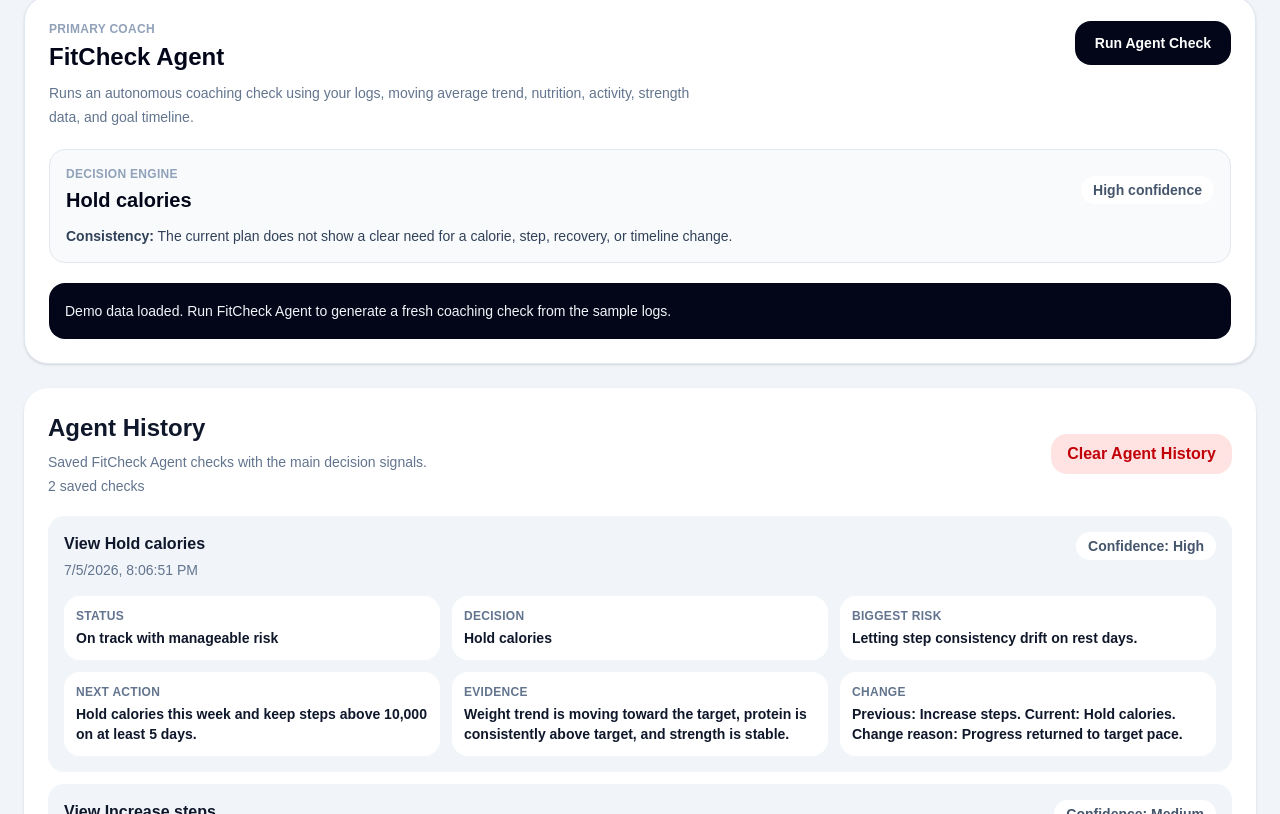
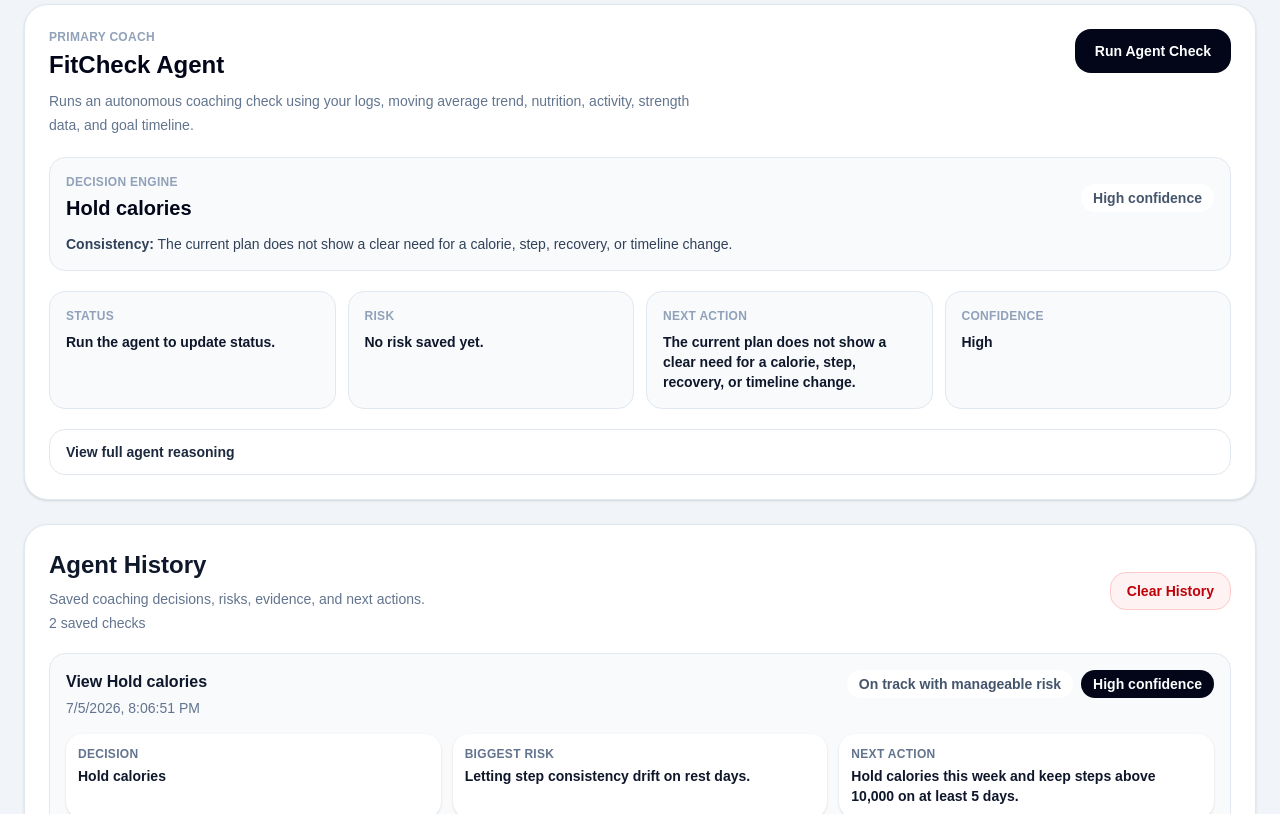
Before and after one commit to ayushs36/fitcheck-ai, a Next.js app: page /coach in a window 1280 px wide. Shown: the part 1986-2800 px from the top of the page. Built offline with nearby package versions, Linux system fonts and the light colour scheme.

Commit message:
Polish Day 58 demo UX

```diff
--- a/components/AIWeeklyReportCard.tsx
+++ b/components/AIWeeklyReportCard.tsx
@@ -8,27 +8,38 @@ export function AIWeeklyReportCard({
   generateAIWeeklyReport: () => void;
 }) {
   return (
-    <section className="rounded-3xl bg-white p-6 shadow-sm">
-      <h2 className="text-2xl font-semibold">AI Weekly Report Generator</h2>
+    <section className="rounded-3xl border border-slate-200 bg-white p-5 shadow-sm md:p-6">
+      <div className="flex flex-col gap-4 md:flex-row md:items-start md:justify-between">
+        <div>
+          <p className="text-xs font-semibold uppercase tracking-wide text-slate-400">
+            Secondary Report
+          </p>
+          <h2 className="mt-1 text-2xl font-semibold">Weekly Coaching Report</h2>
 
-      <p className="mt-2 text-sm text-slate-500">
-        Generates a full AI-powered weekly coaching report using your fitness
-        data.
+          <p className="mt-2 max-w-2xl text-sm leading-6 text-slate-500">
+            A saved weekly summary for reviewing trends after the agent has made
+            the current decision.
           </p>
+        </div>
 
         <button
           onClick={generateAIWeeklyReport}
           disabled={isWeeklyReportLoading}
-        className="mt-5 rounded-2xl bg-slate-900 px-5 py-3 font-semibold text-white disabled:opacity-50"
+          className="w-full rounded-2xl bg-slate-900 px-5 py-3 text-sm font-semibold text-white transition hover:bg-slate-700 disabled:opacity-50 md:w-auto"
         >
-        {isWeeklyReportLoading
-          ? "Generating..."
-          : "Generate AI Weekly Report"}
+          {isWeeklyReportLoading ? "Generating..." : "Generate Report"}
         </button>
+      </div>
 
-      <div className="mt-5 whitespace-pre-wrap rounded-2xl bg-slate-100 p-4 text-slate-700">
+      <details className="mt-5 rounded-2xl border border-slate-200 bg-slate-50">
+        <summary className="cursor-pointer list-none px-4 py-3 text-sm font-semibold text-slate-800">
+          View latest weekly report
+        </summary>
+
+        <div className="whitespace-pre-wrap border-t border-slate-200 p-4 text-sm leading-6 text-slate-700">
           {aiWeeklyReport}
         </div>
+      </details>
     </section>
   );
 }
--- a/components/AgentHistoryCard.tsx
+++ b/components/AgentHistoryCard.tsx
@@ -12,12 +12,12 @@ export function AgentHistoryCard({
   clearAgentHistory: () => void;
 }) {
   return (
-    <section className="rounded-3xl bg-white p-6 shadow-sm">
+    <section className="rounded-3xl border border-slate-200 bg-white p-5 shadow-sm md:p-6">
       <div className="flex flex-col gap-3 md:flex-row md:items-center md:justify-between">
         <div>
           <h2 className="text-2xl font-semibold">Agent History</h2>
           <p className="mt-2 text-sm text-slate-500">
-            Saved FitCheck Agent checks with the main decision signals.
+            Saved coaching decisions, risks, evidence, and next actions.
           </p>
           <p className="mt-1 text-sm text-slate-500">
             {agentHistory.length} saved check
@@ -28,9 +28,9 @@ export function AgentHistoryCard({
         {agentHistory.length > 0 && (
           <button
             onClick={clearAgentHistory}
-            className="rounded-2xl bg-red-100 px-4 py-2 font-semibold text-red-700"
+            className="rounded-2xl border border-red-200 bg-red-50 px-4 py-2 text-sm font-semibold text-red-700 transition hover:bg-red-100"
           >
-            Clear Agent History
+            Clear History
           </button>
         )}
       </div>
@@ -49,7 +49,10 @@ export function AgentHistoryCard({
             const evidence = check.evidence ?? "Open full details to review evidence.";
 
             return (
-              <div key={check.id} className="rounded-2xl bg-slate-100 p-4">
+              <div
+                key={check.id}
+                className="rounded-2xl border border-slate-200 bg-slate-50 p-4"
+              >
                 <button
                   onClick={() =>
                     setExpandedAgentCheckId(isExpanded ? null : check.id)
@@ -66,14 +69,18 @@ export function AgentHistoryCard({
                       </p>
                     </div>
 
-                    <span className="rounded-full bg-white px-3 py-1 text-sm font-semibold text-slate-600">
-                      Confidence: {check.confidence}
-                    </span>
+                    <div className="flex flex-wrap gap-2">
+                      <span className="rounded-full bg-white px-3 py-1 text-sm font-semibold text-slate-600">
+                        {check.status}
+                      </span>
+                      <span className="rounded-full bg-slate-950 px-3 py-1 text-sm font-semibold text-white">
+                        {check.confidence} confidence
+                      </span>
+                    </div>
                   </div>
                 </button>
 
-                <div className="mt-4 grid gap-3 md:grid-cols-3">
-                  <AgentHistoryStat label="Status" value={check.status} />
+                <div className="mt-4 grid gap-3 lg:grid-cols-3">
                   <AgentHistoryStat label="Decision" value={decision} />
                   <AgentHistoryStat
                     label="Biggest Risk"
@@ -83,24 +90,22 @@ export function AgentHistoryCard({
                     label="Next Action"
                     value={nextAction}
                   />
-                  <AgentHistoryStat label="Evidence" value={evidence} />
-                  <AgentHistoryStat
-                    label="Change"
-                    value={check.changeSummary ?? "No previous comparison"}
-                  />
                 </div>
 
                 {isExpanded && (
-                  <div className="mt-4 border-t border-slate-200 pt-4">
-                    <p className="text-sm font-semibold text-slate-700">
-                      Reasoning
-                    </p>
-                    <p className="mt-2 text-slate-700">{evidence}</p>
+                  <div className="mt-4 space-y-4 border-t border-slate-200 pt-4">
+                    <div className="grid gap-3 md:grid-cols-2">
+                      <AgentHistoryStat label="Evidence" value={evidence} />
+                      <AgentHistoryStat
+                        label="Recommendation Change"
+                        value={check.changeSummary ?? "No previous comparison"}
+                      />
+                    </div>
 
                     <p className="text-sm font-semibold text-slate-700">
                       Full Agent Response
                     </p>
-                    <p className="mt-2 whitespace-pre-wrap text-slate-700">
+                    <p className="whitespace-pre-wrap rounded-2xl bg-white p-4 text-sm leading-6 text-slate-700">
                       {check.fullResponse}
                     </p>
                   </div>
@@ -122,7 +127,7 @@ function AgentHistoryStat({
   value: string;
 }) {
   return (
-    <div className="rounded-2xl bg-white p-3">
+    <div className="rounded-2xl bg-white p-3 shadow-sm">
       <p className="text-xs font-semibold uppercase tracking-wide text-slate-500">
         {label}
       </p>
--- a/components/FitCheckAgentCard.tsx
+++ b/components/FitCheckAgentCard.tsx
@@ -11,8 +11,16 @@ export function FitCheckAgentCard({
   runFitCheckAgent: () => void;
   agentDecision: AgentDecision;
 }) {
+  const status = getAgentReportValue(agentReport, "Overall Status");
+  const risk = getAgentReportValue(agentReport, "Biggest Risk");
+  const nextAction = getAgentReportValue(agentReport, "Next 7-Day Action Plan");
+  const confidence =
+    getAgentReportValue(agentReport, "Confidence Level") ??
+    agentDecision.confidence;
+  const protectedMode = agentReport.toLowerCase().includes("protected mode:");
+
   return (
-    <section className="rounded-3xl border border-slate-200 bg-white p-6 shadow-sm">
+    <section className="rounded-3xl border border-slate-200 bg-white p-5 shadow-sm md:p-6">
       <div className="flex flex-col gap-4 lg:flex-row lg:items-start lg:justify-between">
         <div>
           <p className="text-xs font-semibold uppercase tracking-wide text-slate-400">
@@ -28,6 +36,7 @@ export function FitCheckAgentCard({
           </p>
         </div>
 
+        <div className="flex flex-col gap-2 lg:items-end">
           <button
             onClick={runFitCheckAgent}
             disabled={isAgentLoading}
@@ -35,6 +44,13 @@ export function FitCheckAgentCard({
           >
             {isAgentLoading ? "Running Agent..." : "Run Agent Check"}
           </button>
+
+          {protectedMode && (
+            <span className="w-fit rounded-full bg-emerald-50 px-3 py-1 text-xs font-semibold text-emerald-700">
+              Protected demo response
+            </span>
+          )}
+        </div>
       </div>
 
       <div className="mt-5 rounded-2xl border border-slate-200 bg-slate-50 p-4">
@@ -59,9 +75,47 @@ export function FitCheckAgentCard({
         </p>
       </div>
 
-      <div className="mt-5 max-h-[520px] overflow-auto whitespace-pre-wrap rounded-2xl bg-slate-950 p-4 text-sm leading-6 text-slate-100">
+      <div className="mt-5 grid gap-3 md:grid-cols-2 xl:grid-cols-4">
+        <AgentResultStat
+          label="Status"
+          value={status ?? "Run the agent to update status."}
+        />
+        <AgentResultStat label="Risk" value={risk ?? "No risk saved yet."} />
+        <AgentResultStat
+          label="Next Action"
+          value={nextAction ?? agentDecision.rationale}
+        />
+        <AgentResultStat label="Confidence" value={confidence} />
+      </div>
+
+      <details className="mt-5 rounded-2xl border border-slate-200 bg-white">
+        <summary className="cursor-pointer list-none px-4 py-3 text-sm font-semibold text-slate-800">
+          View full agent reasoning
+        </summary>
+
+        <div className="max-h-[520px] overflow-auto whitespace-pre-wrap border-t border-slate-200 bg-slate-950 p-4 text-sm leading-6 text-slate-100">
           {agentReport}
         </div>
+      </details>
     </section>
   );
 }
+
+function AgentResultStat({ label, value }: { label: string; value: string }) {
+  return (
+    <div className="rounded-2xl border border-slate-200 bg-slate-50 p-4">
+      <p className="text-xs font-semibold uppercase tracking-wide text-slate-400">
+        {label}
+      </p>
+      <p className="mt-2 text-sm font-semibold leading-5 text-slate-900">
+        {value}
+      </p>
+    </div>
+  );
+}
+
+function getAgentReportValue(response: string, label: string) {
+  const match = response.match(new RegExp(`${label}:\\s*([^\\n]+)`, "i"));
+
+  return match?.[1]?.trim();
+}
```
Also changed, not shown: app/page.tsx (+16 -11 lines). Lines whose indentation alone changed are shown as unchanged.
